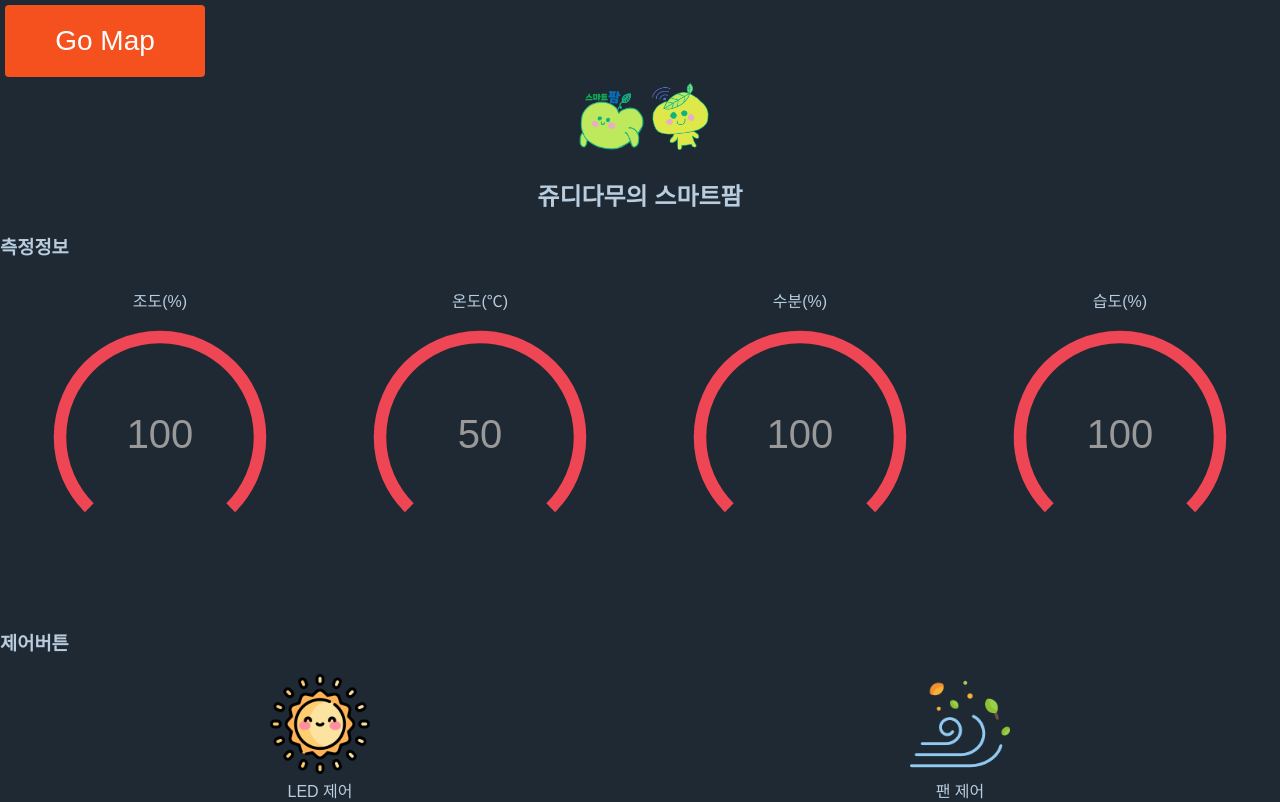
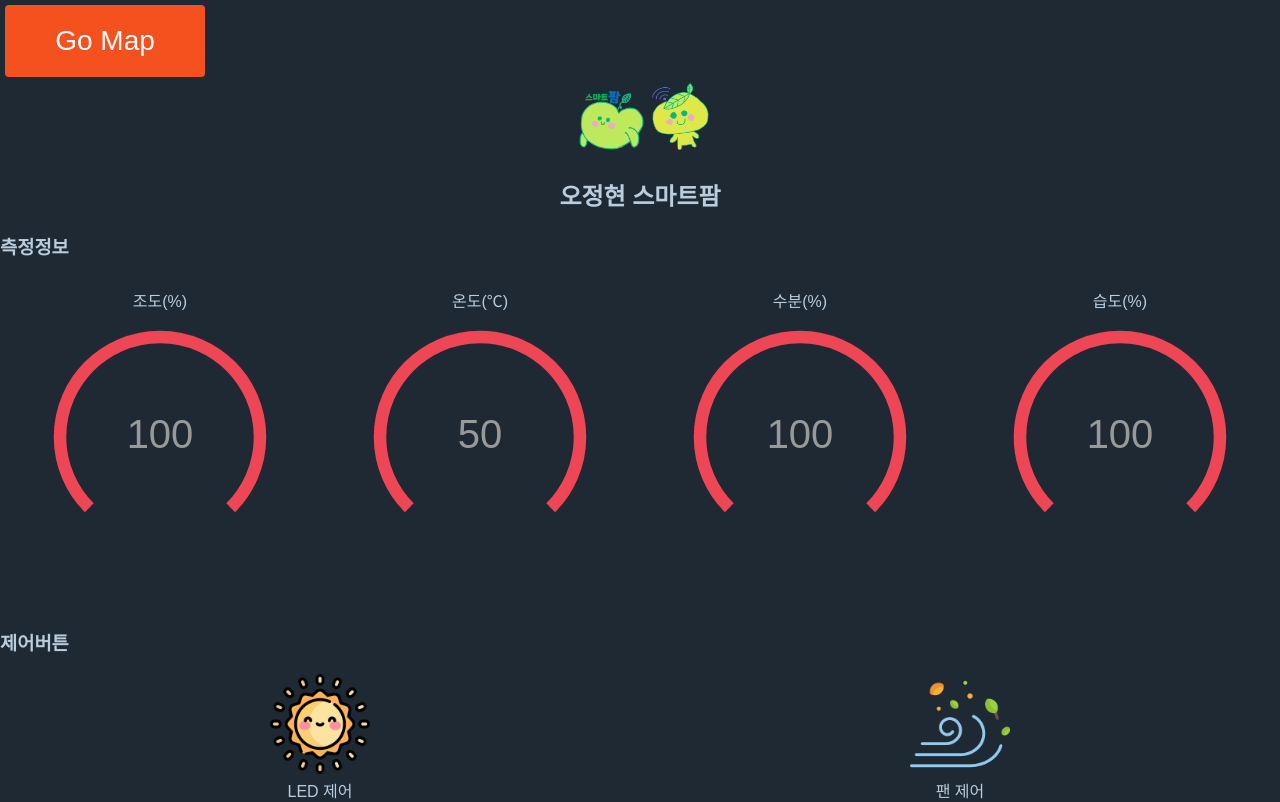
Before and after one commit to eungyu0203/test, a plain HTML site: page public/index.html in a window 1280 px wide. Drawn offline with Linux system fonts and the light colour scheme; no server answers.

Commit message:
Update index.html

```diff
--- a/public/index.html
+++ b/public/index.html
@@ -3,7 +3,7 @@
 <!DOCTYPE html>
 <html>
   <head>
-    <title>나만의 스마트팜</title>
+    <title>오정현 스마트팜</title>
     <link rel="icon" href="assets/logo2.png">
     <meta http-equiv="Content-Type" content="text/html; charset=utf-8" />
     <meta http-equiv="X-UA-Compatible" content="IE=edge,chrome=1" />
@@ -26,7 +26,7 @@
   <body>
     <button class="button" style="vertical-align:middle;" onclick="location.href='map.html'"><span>Go Map </span></button>
     <center><img src="assets/logo1.png" width="80px"><img src="assets/logo3.png" width="60px"></center>
-    <h2><center>쥬디다무의 스마트팜</center></h2>
+    <h2><center>오정현 스마트팜</center></h2>
     <h3>측정정보</h3>
     <center>
     <div class="display" style="display: flex; justify-content: center; width: 100%; height: 100%;">
```
